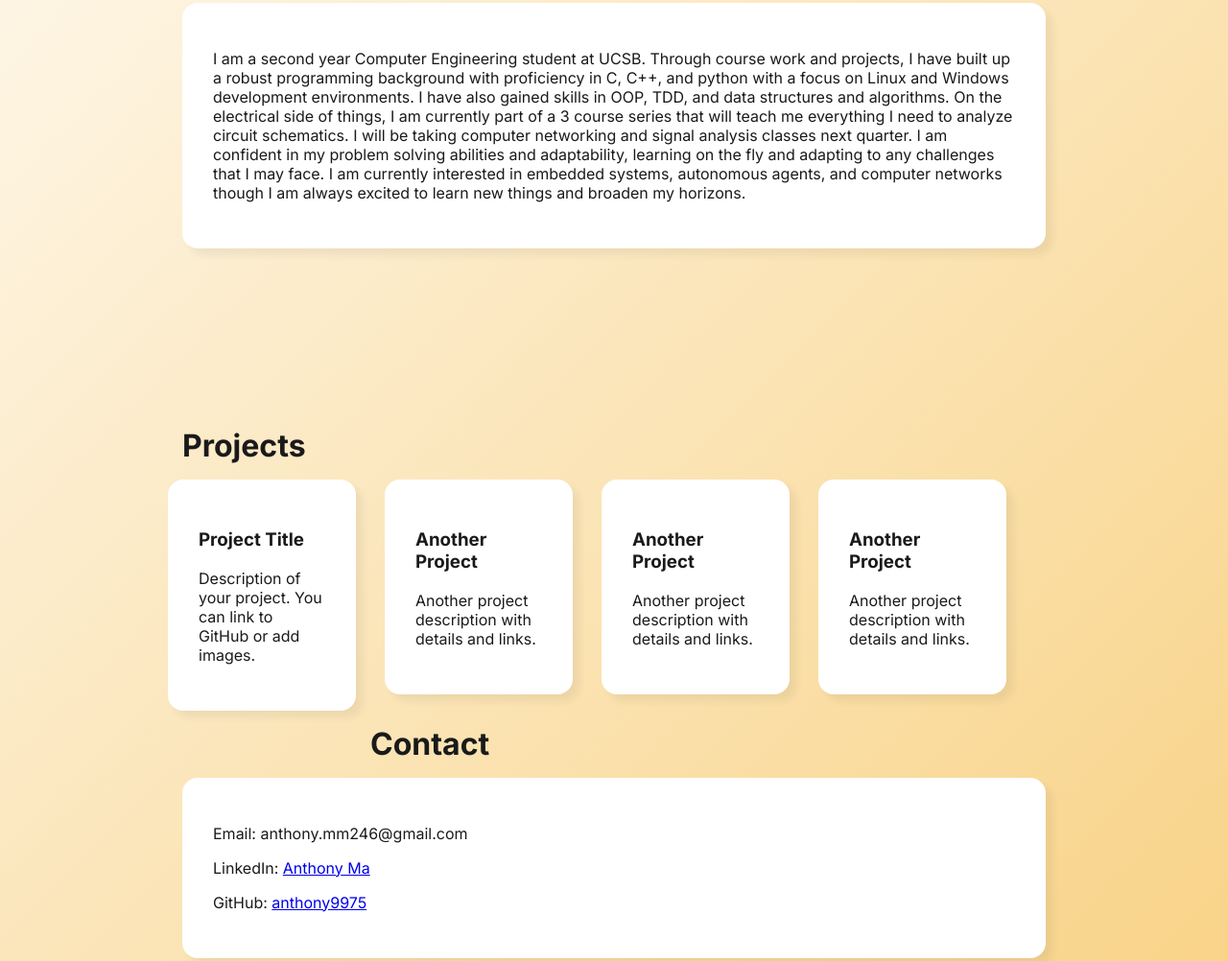
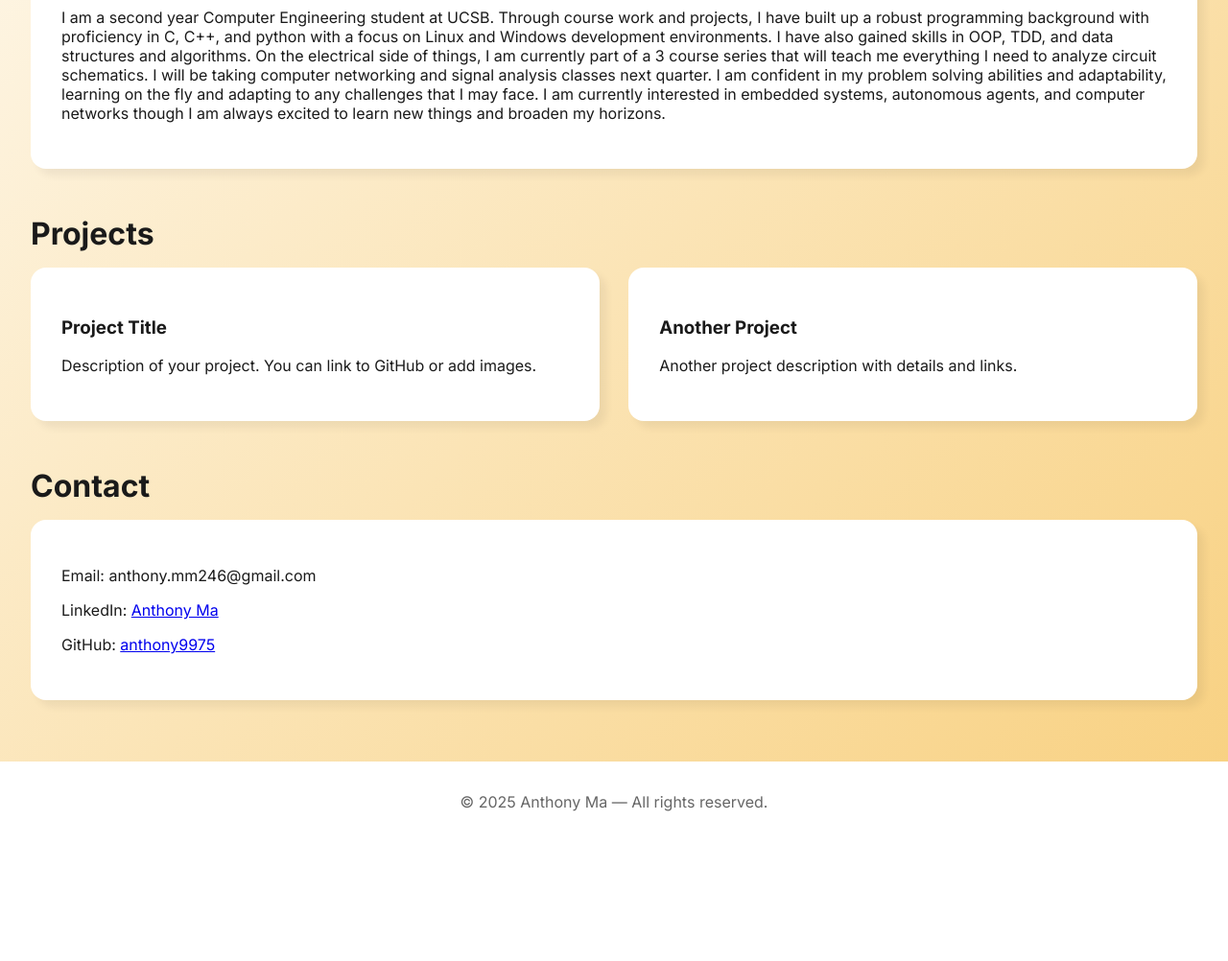
Before and after one commit to anthony9975/anthony9975.github.io, a website: page index.html in a window 1280 px wide. Shown: the part 679-1681 px from the top of the page at 96% size. After the commit the page ends 1557 px from the top, so only its background shows below. Drawn offline with Linux system fonts and the light colour scheme.

Commit message:
Changed projects to use flexbox rather than float, made formatting much nicer, also changed some text

```diff
--- a/index.html
+++ b/index.html
@@ -1,5 +1,6 @@
 <!DOCTYPE html>
 <html lang="en">
+
 <head>
     <!--Tells the compilier how to interept chars-->
     <meta charset="UTF-8" />
@@ -12,6 +13,7 @@
     <link rel = "stylesheet" href="style.css"/>
 </head>
 <body>
+
     <header>
         <div class="logo"><strong>MySite</strong></div>
         <nav>
@@ -24,9 +26,12 @@
     <div class="hero">
         <img src="https://via.placeholder.com/260" alt="Profile Photo" />
         <div class="hero-text">
+            <p>
+                Hello, my name is
+            </p>
             <h1>Anthony Ma</h1>
             <p>
-                Hello, welcome to my website. I'm so glad that you're here!
+                and welcome to my website. I'm so glad that you're here!
             </p>
         </div>
     </div>
@@ -48,41 +53,19 @@
 
     <section id="projects">
         <h2>Projects</h2>
-        <div class="row">
-            <div class="column">
+        <div class="project_container">
             <div class="card">
                 <h3>Project Title</h3>
                 <p>
                 Description of your project. You can link to GitHub or add images.
                 </p>
             </div>
-            </div>
 
-            <div class="column">
             <div class="card">
                 <h3>Another Project</h3>
                 <p>
                     Another project description with details and links.
                 </p>
-                </div>
-            </div>
-
-            <div class="column">
-                <div class="card">
-                    <h3>Another Project</h3>
-                <p>
-                    Another project description with details and links.
-                </p>
-                </div>
-            </div>
-
-            <div class="column">
-                <div class="card">
-                    <h3>Another Project</h3>
-                <p>
-                    Another project description with details and links.
-                </p>
-                </div>
             </div>
         </div>
     </section>
@@ -99,5 +82,6 @@
     <footer>
         © 2025 Anthony Ma — All rights reserved.
     </footer>
+
 </body>
 </html>
--- a/style.css
+++ b/style.css
@@ -51,9 +51,8 @@ nav a {
 }
 
 section {
-    padding: 4rem;
-    max-width: 900px;
-    margin: 0 auto;
+    padding: 0 2rem;
+    margin: 3rem 0;
 }
 
 h2 {
@@ -66,8 +65,8 @@ h2 {
     padding: 2rem;
     border-radius: 16px;
     box-shadow: 7px 7px 8px rgba(0,0,0,0.06);
-    margin-bottom: 2rem;
 }
+
 footer {
     padding: 2rem;
     text-align: center;
@@ -76,12 +75,12 @@ footer {
     color: #666;
 }
 
-/* Float four columns side by side */
-.column {
-  float: left;
-  width: 20%;
-  padding: 0 15px;
+/* Flexbox for project columns */
+.project_container {
+    display: flex;
+    gap: 2.5%;
 }
 
-/* Remove extra left and right margins, due to padding in columns */
-.row {margin: 0 -50px 0 -30px;}
+.project_container div{
+    flex: 1;
+}
```
Lines whose indentation alone changed are shown as unchanged.
